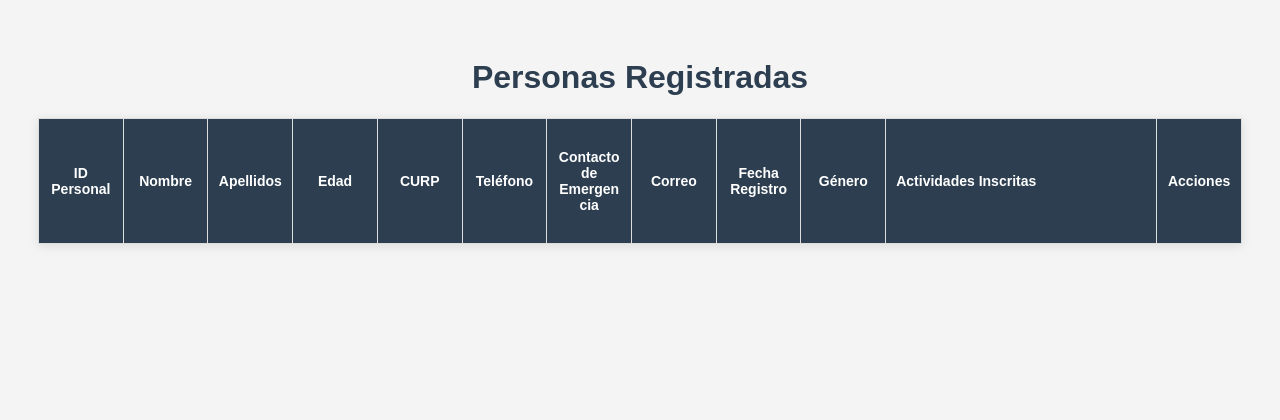
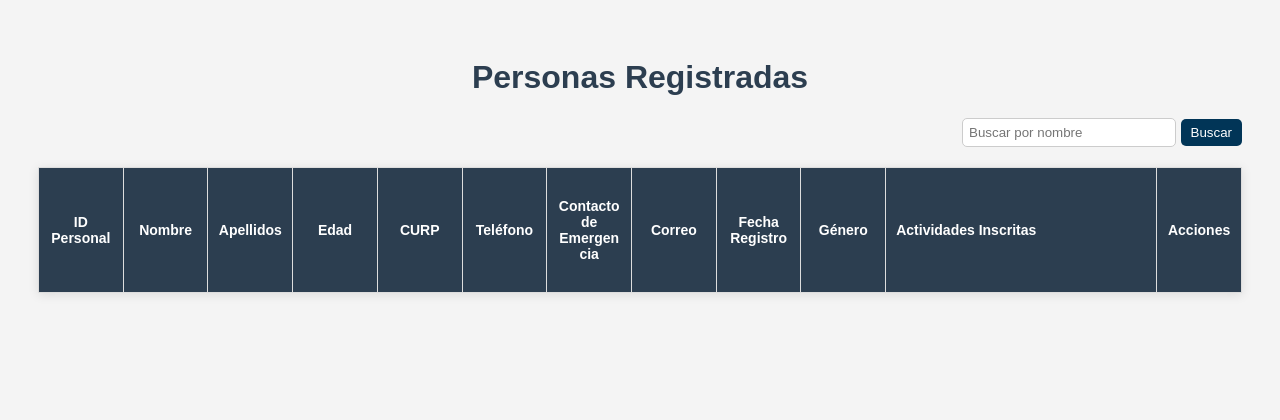
Before and after one commit to AlexandroDlv/AsISSSTE, a Django app: page /personas/ in a window 1280 px wide. Shown: the top 420 px of the page. Run offline with Django 5.2, Linux system fonts and the light colour scheme; data that the repository does not hold is empty.

Commit message:
todo terminado :)

```diff
--- a/AsISSSTE/page/static/css/inicio.css
+++ b/AsISSSTE/page/static/css/inicio.css
@@ -41,7 +41,7 @@ body, html {
     font-size: 42px;
     font-weight: 600;
     line-height: 1.4;
-    margin-bottom: 60px; /* Aumenta espacio con el botón */
+    margin-bottom: 60px;
 }
 
 .btn-login {
--- a/AsISSSTE/page/static/css/personas.css
+++ b/AsISSSTE/page/static/css/personas.css
@@ -23,8 +23,8 @@ th, td {
     border: 1px solid #ddd;
     text-align: center;
     vertical-align: middle;
-    word-wrap: break-word;     /* permite cortar palabras largas */
-    white-space: normal;       /* permite que el texto baje de línea */
+    word-wrap: break-word;
+    white-space: normal;
     font-size: 14px;
 }
 
@@ -78,7 +78,7 @@ tr:hover {
 }
 
 .btn-editar {
-    background-color: #2980b9;
+    background-color: #013557;
     color: white;
     padding: 6px 10px;
     text-decoration: none;
@@ -87,11 +87,11 @@ tr:hover {
 }
 
 .btn-editar:hover {
-    background-color: #1c5981;
+    background-color: #013557;
 }
 
 .btn-eliminar {
-    background-color: #c0392b;
+    background-color: #6c0c02;
     color: white;
     padding: 6px 10px;
     text-decoration: none;
@@ -101,7 +101,7 @@ tr:hover {
 }
 
 .btn-eliminar:hover {
-    background-color: #992d22;
+    background-color: #6c0c02;
 }
 
 .btn-editar, .btn-eliminar {
@@ -110,8 +110,8 @@ tr:hover {
 }
 
 .col-actividades {
-    width: 250px; /* Puedes ajustarlo según necesites */
-    text-align: left; /* Para que el texto no quede centrado */
+    width: 250px;
+    text-align: left;
 }
 
 .col-actividades ul {
@@ -124,3 +124,23 @@ tr:hover {
     margin-bottom: 5px;
     text-align: left;
 }
+
+form input[type="text"] {
+    padding: 6px;
+    border-radius: 5px;
+    border: 1px solid #ccc;
+    width: 200px;
+}
+
+form button {
+    padding: 6px 10px;
+    border: none;
+    background-color: #013557;
+    color: white;
+    border-radius: 5px;
+    cursor: pointer;
+}
+
+form button:hover {
+    background-color: #013557;
+}
--- a/AsISSSTE/page/static/css/principal.css
+++ b/AsISSSTE/page/static/css/principal.css
@@ -4,14 +4,12 @@ body {
     background-color: #ecf0f1;
 }
 
-/* Contenedor principal */
 .container {
     display: flex;
     height: 100vh;
     overflow: hidden;
 }
 
-/* Menú lateral */
 .sidebar {
     width: 240px;
     background-color: #2c3e50;
@@ -44,7 +42,6 @@ body {
     padding-left: 30px;
 }
 
-/* Contenido principal */
 .content {
     margin-left: 240px;
     padding: 40px;
@@ -52,7 +49,6 @@ body {
     overflow-y: auto;
 }
 
-/* Encabezado de bienvenida */
 .content h1 {
     font-size: 28px;
     color: #2c3e50;
@@ -65,7 +61,6 @@ body {
     margin-bottom: 30px;
 }
 
-/* Imagen institucional */
 .institution-image {
     width: 100%;
     max-width: 800px;
@@ -78,7 +73,6 @@ body {
     background-position: center;
 }
 
-/* Sección misión, visión, valores */
 .mvv-section {
     display: flex;
     flex-direction: column;
--- a/AsISSSTE/page/templates/asistencia.html
+++ b/AsISSSTE/page/templates/asistencia.html
@@ -10,11 +10,9 @@
     <div class="contenedor">
         <h1>Listas de Asistencia - {{ mes_actual }}</h1>
 
-        <!-- Botón para descargar Excel -->
         <a href="{% url 'exportar_excel' %}" class="btn btn-descargar">📥 Descargar Excel</a>
     </div>
 
-    <!-- Botón para regresar -->
     <a href="{% url 'principal' %}" class="btn btn-regresar">← Regresar</a>
 </body>
 </html>
--- a/AsISSSTE/page/templates/personas.html
+++ b/AsISSSTE/page/templates/personas.html
@@ -11,6 +11,13 @@
 <body>
 
     <h1>Personas Registradas</h1>
+
+    <div style="text-align: right; margin-bottom: 20px;">
+        <form method="get">
+            <input type="text" name="buscar" placeholder="Buscar por nombre" value="{{ request.GET.buscar|default_if_none:'' }}">
+            <button type="submit">Buscar</button>
+        </form>
+    </div>
 
     <table>
         <thead>
--- a/AsISSSTE/page/views.py
+++ b/AsISSSTE/page/views.py
@@ -85,8 +85,20 @@ def registro_derechohabiente(request):
 
 def vista_personas(request):
     personas_col = db_con.db["personas"]
-    datos = list(personas_col.find({}, {'_id': 0}))
-    return render(request, 'personas.html', {'personas': datos})
+    query = request.GET.get("buscar", "").strip()
+
+    if query:
+        datos = list(personas_col.find(
+            {"nombre": {"$regex": query, "$options": "i"}},
+            {'_id': 0}
+        ))
+    else:
+        datos = list(personas_col.find({}, {'_id': 0}))
+
+    return render(request, 'personas.html', {
+        'personas': datos,
+        'buscar': query
+    })
 
 def vista_actividades(request):
     actividades_col = db_con.db["actividades"]
```
Also changed, not shown: AsISSSTE/page/static/css/actividades.css (+4 -4 lines), AsISSSTE/page/static/css/login.css (+3 -12 lines).
